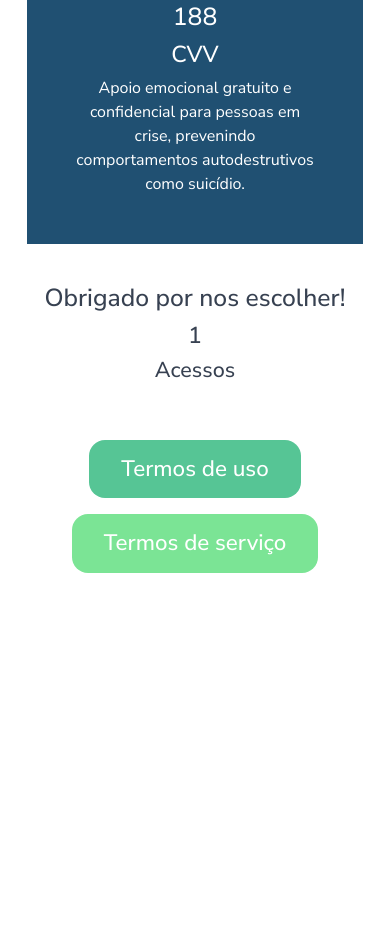
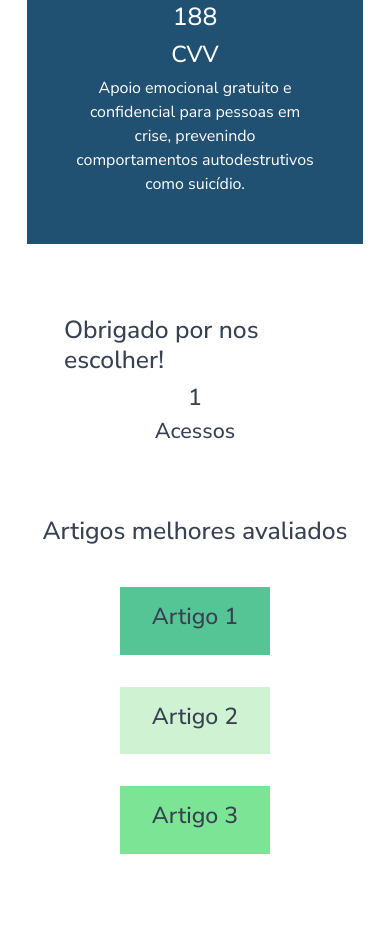
Before and after one commit to Hugodelelis/Brain2.0, a plain HTML site: page index.html in a window 390 px wide. Shown: the part 1415-2362 px from the top of the page. Before the commit the page ends 2004 px from the top, so only its background shows below. Drawn offline with nearby package versions, Linux system fonts and the light colour scheme.

Commit message:
test responsive

```diff
--- /dev/null
+++ b/css/footer.css
@@ -0,0 +1,31 @@
+:root {
+    --blue: #205072;
+    --blue-010: #002c53;
+
+    --green: #32909C;
+    --green-010: #56C595;
+    --green-020: #7BE495;
+    --green-030: #CFF3D2;
+
+    --grey: #b1b1b1;
+
+    --black: rgb(55 65 81);
+    --white: #fff;
+}
+
+* {
+    margin: 0;
+    padding: 0;
+    box-sizing: border-box;
+}
+
+body {
+    font-family: "Nunito Sans", sans-serif;
+}
+
+footer {
+    background-color: var(--blue-010);
+    padding: 1em;
+    text-align: center;
+    color: var(--white);
+}
--- a/css/home.css
+++ b/css/home.css
@@ -64,6 +64,7 @@ main {
 
 .buttons {
     padding: 2em;
+    padding-bottom: 0;
     display: flex;
     justify-content: center;
     align-items: center;
@@ -149,12 +150,14 @@ main {
     }
 }
 
+
 .numbers {
     display: flex;
     flex-direction: column;
     justify-content: center;
     align-items: center;
     padding: 2em;
+    padding-top: 0;
 }
 
 .container-numbers {
@@ -201,7 +204,7 @@ main {
     flex-direction: column;
     justify-content: center;
     align-items: center;
-    padding: 2em;
+    padding: 4em;
 }
 
 .views h3 {
@@ -210,11 +213,63 @@ main {
 
 
 
+
+.artigos-top {
+    display: flex;
+    flex-direction: column;
+    justify-content: center;
+    align-items: center;
+}
+
+.container-artigos {
+    display: grid;
+    grid-template-columns: repeat(3, 1fr);
+    gap: 2em;
+    margin: 2em 0;
+}
+
+.container-artigos h3 {
+    color: var(--black);
+}
+
+.artigo-content {
+    padding: 1em 2em;
+}
+
+.artigo-content-1 {
+    background-color: var(--green-010);
+}
+
+.artigo-content-2 {
+    background-color: var(--green-030);
+}
+
+.artigo-content-3 {
+    background-color: var(--green-020);
+}
+
+
+@media (max-width: 992px) {
+    .container-artigos {
+        display: grid;
+        grid-template-columns: repeat(1, 1fr);
+        grid-template-rows: repeat(3, 1fr);
+        gap: 2em;
+        margin: 2em 0;
+    }
+}
+
+
+
+
+
 .termos {
     display: flex;
+    flex-direction: column;
     justify-content:center;
     align-items: center;
-    padding: 1em 3em;
+    padding: 4em;
+    gap: 1em;
 }
 
 .termos h2 {
@@ -231,17 +286,6 @@ main {
 }
 
 .termos-servico {
-    border-radius: 0 1em 1em 0;
+    border-radius: 0 1em;
     background-color: var(--green-020);
 }
-
-@media (max-width: 992px) {
-    .termos {
-        flex-direction: column;
-        gap: 1em;
-    }
-
-    .termos-uso, .termos-servico {
-        border-radius: 1em;
-    }
-}
--- a/index.html
+++ b/index.html
@@ -10,6 +10,7 @@
 
     <link rel="shortcut icon" href="assets/favicon/favi.ico" type="image/x-icon">
     <link rel="stylesheet" href="css/menu.css">
+    <link rel="stylesheet" href="css/footer.css">
     <link rel="stylesheet" href="css/home.css">
 
     <script src="https://cdn.jsdelivr.net/npm/bootstrap@5.3.3/dist/js/bootstrap.bundle.min.js" integrity="sha384-YvpcrYf0tY3lHB60NNkmXc5s9fDVZLESaAA55NDzOxhy9GkcIdslK1eN7N6jIeHz" crossorigin="anonymous" defer></script>
@@ -107,6 +108,26 @@
 
         </section>
 
+        <section class="artigos-top">
+
+            <h2>Artigos melhores avaliados</h2>
+
+            <div class="container-artigos">
+                <div class="artigo-content artigo-content-1">
+                    <h3>Artigo 1</h3>
+                </div>
+
+                <div class="artigo-content artigo-content-2">
+                    <h3>Artigo 2</h3>
+                </div>
+
+                <div class="artigo-content artigo-content-3">
+                    <h3>Artigo 3</h3>
+                </div>
+            </div>
+
+        </section>
+
         <section class="termos">
 
             <div class="termos-uso">
```
